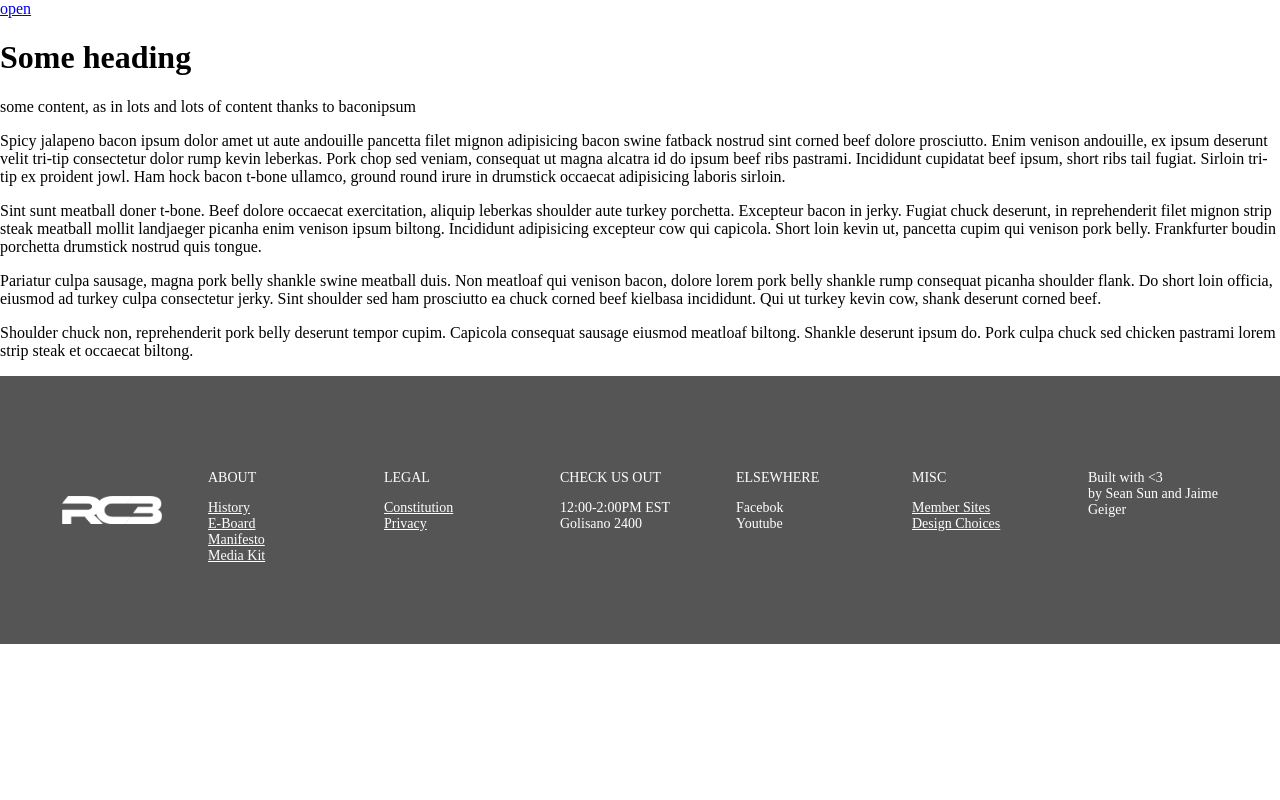
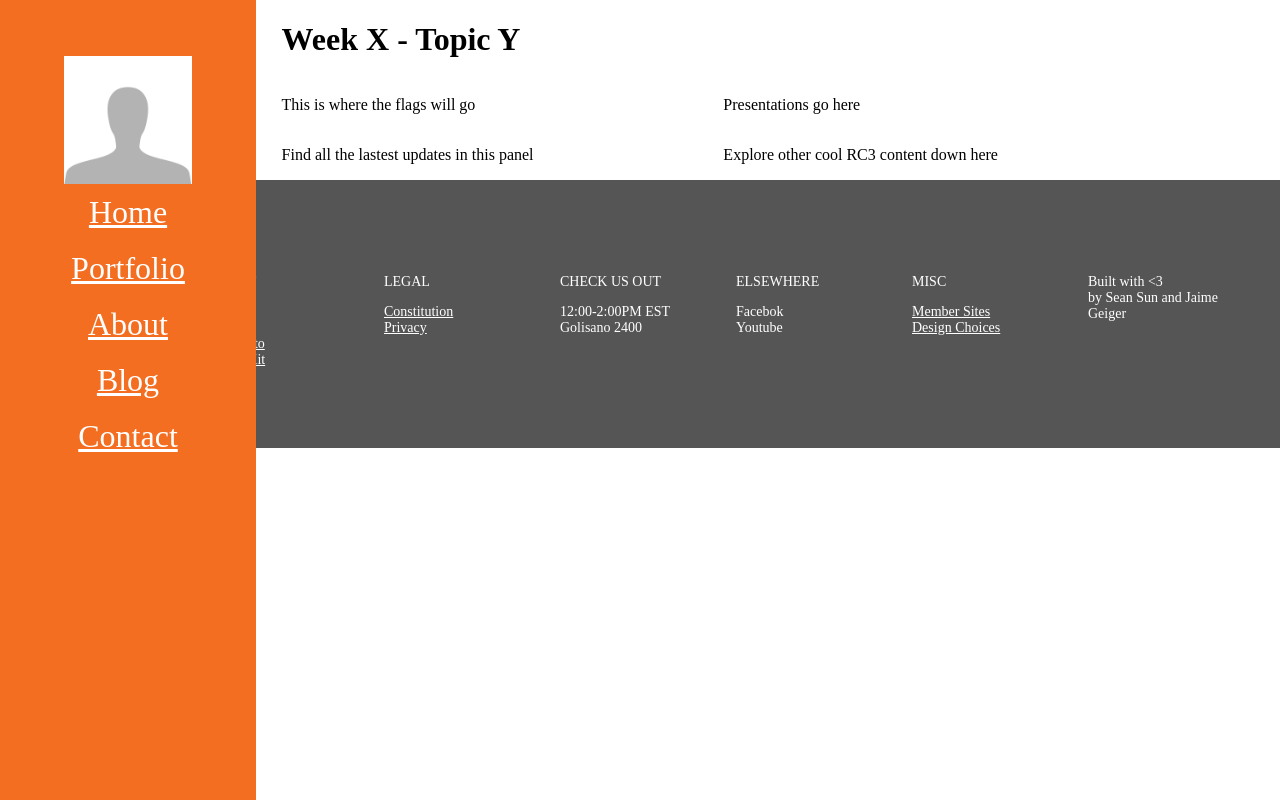
Before and after one commit to Sean-Q-Sun/rc3site, a Flask app: page /dashboard in a window 1280 px wide. Run offline with Flask 2, Linux system fonts and the light colour scheme.

Commit message:
removed dynamic menu since i suck. Modularilzed the different content sections in the skeleton. created static somewhat scaling sidebar

```diff
--- a/app/static/css/dashboard.css
+++ b/app/static/css/dashboard.css
@@ -10,49 +10,57 @@ div.dashboard {
     }
 /*    background-color: #f36e21; */
 div.content {
-    float: right;
-    width: 100%;
+    position: relative;
+    margin-left: 20%;
+    width: 80%;
+    padding: 0 2%;
+}
+
+div.content div.dashContent {
+    display: inline-block;
+    width: 45%;
+    padding: 0;
+    margin: 0;
+}
+
+@media screen and (max-width: 1000px) {
+    div.content div.dashContent {
+        width: 90%;
+    }
 }
 
 nav {
     position: fixed;
     top: 0;
-    width: 0;
+    width: 20%;
     height: 100%;
     background: #f36e21;
     overflow-y: auto;
-    a {
-        display: block;
-        color: white;
-        padding: 15px;
-        &:hover, &:focus {
-            background: linear-gradient(#484848, #383838);
-        }
-    }
-    &:after {
-        content: "";
-        position: absolute;
-        top: 0;
-        right: 0;
-        height: 100%;
-        width: 34px;
-    }
 }
 
-.close-menu {
-    display: none;
+/* probably want to do some server side/media query
+   scaling on the avatar images */
+nav img {
+    width: 50%;
 }
 
-nav#off-canvas:target {
-    width: 20%;
+nav ul.navigation {
+    position: relative;
+    top: 5%;
+    text-align: center;
+    list-style: none;
+    padding: 0;
 }
 
-nav#off-canvas:target + .content {
-    width: 80%;
-    .open-menu {
-        display: none;
-    }
-    .close-menu {
-        display: block;
-    }
+nav ul.navigation li {
+    display: flex;
+    flex-direction: column;
+    align-content: center;
+    padding: .6em 0;
 }
+
+
+nav ul.navigation a {
+    font-size: 2em;
+    color: white;
+}
--- a/app/templates/dashboard/dcontent.html
+++ b/app/templates/dashboard/dcontent.html
@@ -1,18 +1,15 @@
-<a href="#off-canvas" class="open-menu">open</a>
-<a href="#" class="close-menu">close</a>
 <div>
-    <h1>Some heading</h1>
-    <p>some content, as in lots and lots of content thanks to baconipsum</p>
-    <p>
-        Spicy jalapeno bacon ipsum dolor amet ut aute andouille pancetta filet mignon adipisicing bacon swine fatback nostrud sint corned beef dolore prosciutto. Enim venison andouille, ex ipsum deserunt velit tri-tip consectetur dolor rump kevin leberkas. Pork chop sed veniam, consequat ut magna alcatra id do ipsum beef ribs pastrami. Incididunt cupidatat beef ipsum, short ribs tail fugiat. Sirloin tri-tip ex proident jowl. Ham hock bacon t-bone ullamco, ground round irure in drumstick occaecat adipisicing laboris sirloin.
-    </p>
-    <p>
-Sint sunt meatball doner t-bone. Beef dolore occaecat exercitation, aliquip leberkas shoulder aute turkey porchetta. Excepteur bacon in jerky. Fugiat chuck deserunt, in reprehenderit filet mignon strip steak meatball mollit landjaeger picanha enim venison ipsum biltong. Incididunt adipisicing excepteur cow qui capicola. Short loin kevin ut, pancetta cupim qui venison pork belly. Frankfurter boudin porchetta drumstick nostrud quis tongue.
-    </p>
-    <p>
-        Pariatur culpa sausage, magna pork belly shankle swine meatball duis. Non meatloaf qui venison bacon, dolore lorem pork belly shankle rump consequat picanha shoulder flank. Do short loin officia, eiusmod ad turkey culpa consectetur jerky. Sint shoulder sed ham prosciutto ea chuck corned beef kielbasa incididunt. Qui ut turkey kevin cow, shank deserunt corned beef.
-    </p>
-    <p>
-Shoulder chuck non, reprehenderit pork belly deserunt tempor cupim. Capicola consequat sausage eiusmod meatloaf biltong. Shankle deserunt ipsum do. Pork culpa chuck sed chicken pastrami lorem strip steak et occaecat biltong.
-    </p>
+    <h1>Week X - Topic Y</h1>
+    <div id="flags" class="dashContent">
+        {% include 'dashboard/flags.html' %}
+    </div>
+    <div id="presentation" class="dashContent">
+        {% include 'dashboard/presentation.html' %}
+    </div>
+    <div id="updates" class="dashContent">
+        {% include 'dashboard/updates.html' %}
+    </div>
+    <div id="explore" class="dashContent">
+        {% include 'dashboard/explore.html' %}
+    </div>
 </div>
--- a/app/templates/dashboard/dnav.html
+++ b/app/templates/dashboard/dnav.html
@@ -1,5 +1,6 @@
-<nav id="off-canvas">
+<nav>
     <ul class="navigation">
+        <img src="/static/assets/default_avatar.png" alt="avatar">
         <li class="nav-item"><a href="#">Home</a></li>
         <li class="nav-item"><a href="#">Portfolio</a></li>
         <li class="nav-item"><a href="#">About</a></li>
--- /dev/null
+++ b/app/templates/dashboard/explore.html
@@ -0,0 +1 @@
+<p>Explore other cool RC3 content down here</p>
--- /dev/null
+++ b/app/templates/dashboard/flags.html
@@ -0,0 +1 @@
+<p>This is where the flags will go</p>
--- /dev/null
+++ b/app/templates/dashboard/presentation.html
@@ -0,0 +1 @@
+<p>Presentations go here</p>
--- /dev/null
+++ b/app/templates/dashboard/updates.html
@@ -0,0 +1 @@
+<p>Find all the lastest updates in this panel</p>
```
Also changed, not shown: app/static/assets/default_avatar.png (added).
